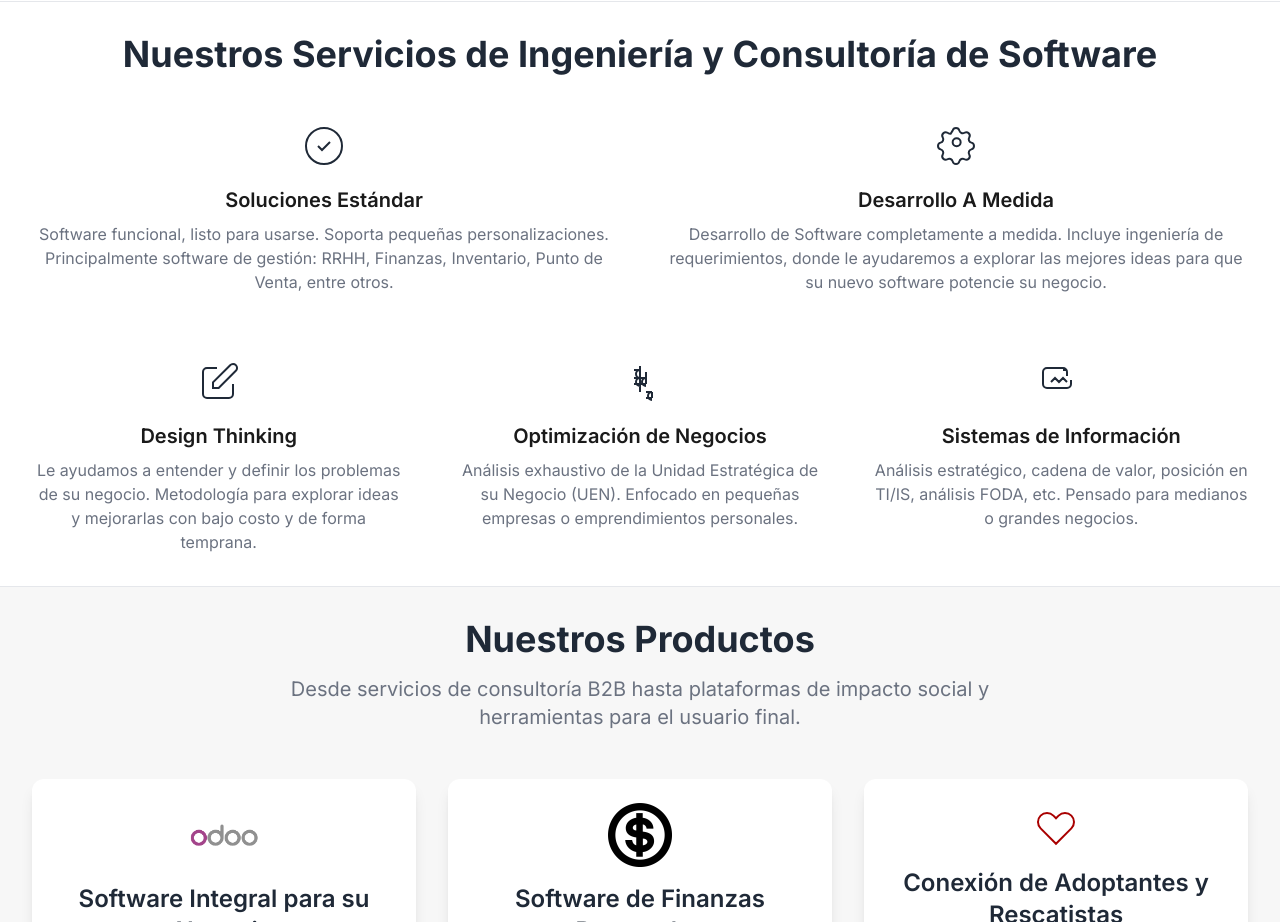
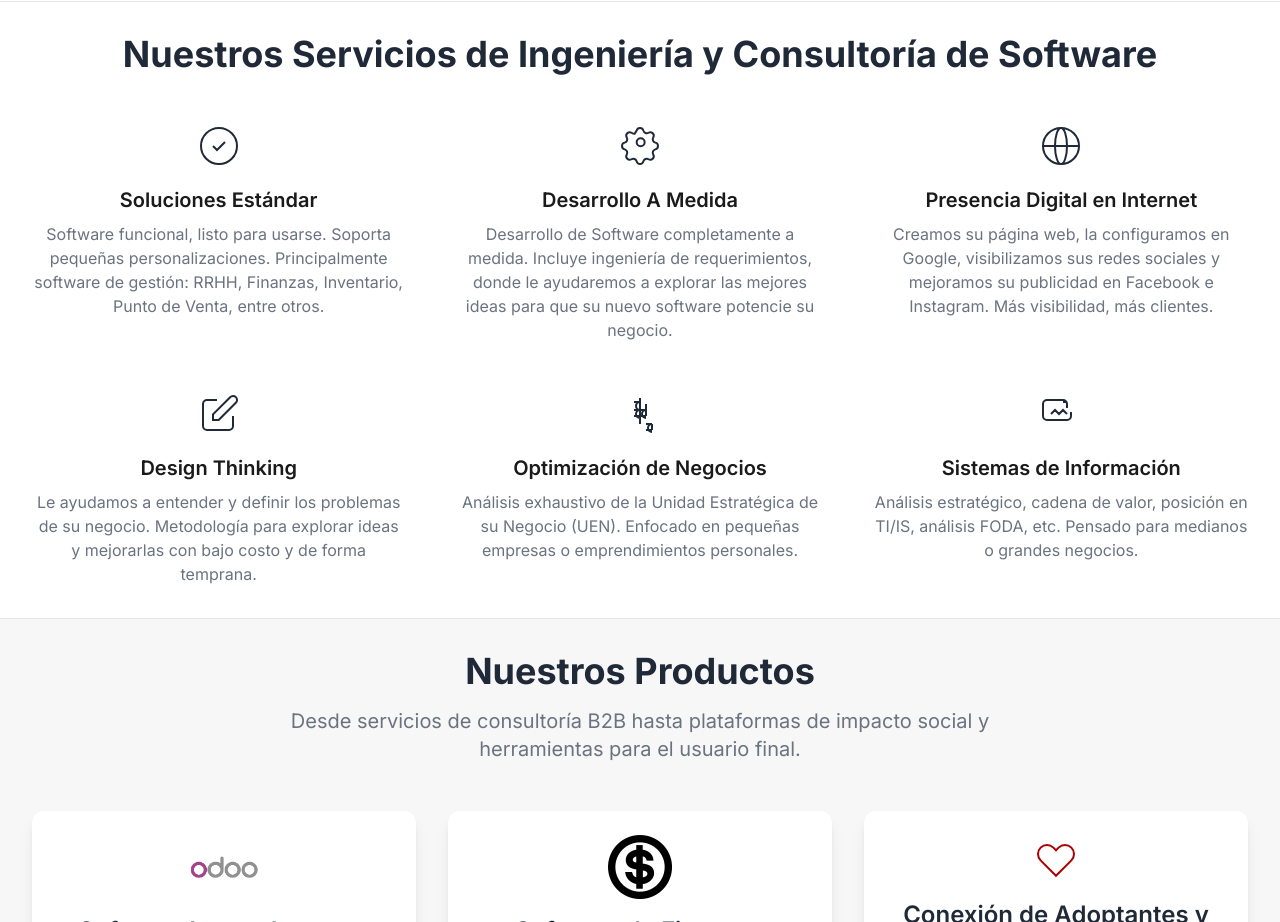
Before and after one commit to alvaroscelza/SkollARS, a React (Create React App) app: page / in a window 1280 px wide. Shown: the part 1320-2242 px from the top of the page. Built offline with nearby package versions, Linux system fonts and the light colour scheme; no server answers.

Commit message:
added service "Presencia Digital en Internet"

```diff
--- a/public/index.html
+++ b/public/index.html
@@ -7,8 +7,8 @@
         <link rel="shortcut icon" type="image/x-icon" href="%PUBLIC_URL%/favicon.ico" />
         <meta name="viewport" content="width=device-width, initial-scale=1" />
         <meta name="theme-color" content="#000000" />
-        <meta name="description" content="SkollARS ofrece desarrollo de software a medida, páginas web, sitios web, soluciones empresariales, consultoría tecnológica y software de gestión. Innovación tecnológica para tu negocio." />
-        <meta name="keywords" content="página web, sitio web, página web para mi empresa, hacer página web, crear página web, desarrollo de páginas web, desarrollo de sitios web, página web para pymes, sitio web para empresas, software a medida, desarrollo de software, consultoría tecnológica, gestión empresarial, software de inventario, punto de venta, CRM, finanzas personales, adopción de mascotas, Odoo, Uruguay" />
+        <meta name="description" content="SkollARS ofrece desarrollo de software a medida, páginas web, sitios web, presencia digital en internet (Google Business Profile, redes sociales, SEO, publicidad), soluciones empresariales, consultoría tecnológica y software de gestión. Innovación tecnológica para tu negocio." />
+        <meta name="keywords" content="página web, sitio web, página web para mi empresa, hacer página web, crear página web, desarrollo de páginas web, desarrollo de sitios web, página web para pymes, sitio web para empresas, Google Business Profile, presencia digital, redes sociales para empresas, publicidad digital, SEO, software a medida, desarrollo de software, consultoría tecnológica, gestión empresarial, software de inventario, punto de venta, CRM, finanzas personales, adopción de mascotas, Odoo, Uruguay" />
         <link rel="apple-touch-icon" href="%PUBLIC_URL%/img/logo.png" />
         <!--
       manifest.json provides metadata used when your web app is installed on a
--- a/src/components/SEO.js
+++ b/src/components/SEO.js
@@ -5,7 +5,7 @@ const SEO = ({ title, description, keywords, canonical, ogImage, type = 'website
     const fullTitle = title ? `${title} | SkollARS` : 'SkollARS - Innovación y Soluciones Tecnológicas';
     const defaultDescription = 'SkollARS ofrece desarrollo de software a medida, páginas web, sitios web, soluciones empresariales, consultoría tecnológica y software de gestión. Innovación tecnológica para tu negocio.';
     const finalDescription = description || defaultDescription;
-    const defaultKeywords = 'página web, sitio web, página web para mi empresa, hacer página web, crear página web, desarrollo de páginas web, desarrollo de sitios web, página web para pymes, sitio web para empresas, software a medida, desarrollo de software, consultoría tecnológica, gestión empresarial, software de inventario, punto de venta, CRM, finanzas personales, adopción de mascotas, Odoo, Uruguay';
+    const defaultKeywords = 'página web, sitio web, página web para mi empresa, hacer página web, crear página web, desarrollo de páginas web, desarrollo de sitios web, página web para pymes, sitio web para empresas, Google Business Profile, presencia digital, redes sociales para empresas, publicidad digital, SEO, software a medida, desarrollo de software, consultoría tecnológica, gestión empresarial, software de inventario, punto de venta, CRM, finanzas personales, adopción de mascotas, Odoo, Uruguay';
     const finalKeywords = keywords || defaultKeywords;
     const canonicalUrl = canonical ? `${siteUrl}${canonical}` : siteUrl;
     const ogImageUrl = ogImage ? `${siteUrl}${ogImage}` : `${siteUrl}/img/logo.png`;
--- a/src/pages/Home.js
+++ b/src/pages/Home.js
@@ -16,10 +16,12 @@ const Home = () => {
             icon: '<svg fill="none" stroke="currentColor" viewBox="0 0 24 24" xmlns="http://www.w3.org/2000/svg"><path strokeLinecap="round" strokeLinejoin="round" strokeWidth="2" d="M10.325 4.317c.426-1.756 2.924-1.756 3.35 0a1.724 1.724 0 002.573 1.066c1.543-.94 3.31.826 2.37 2.37a1.724 1.724 0 001.065 2.572c1.756.426 1.756 2.924 0 3.35a1.724 1.724 0 00-1.066 2.573c.94 1.543-.826 3.31-2.37 2.37a1.724 1.724 0 00-2.572 1.065c-.426 1.756-2.924 1.756-3.35 0a1.724 1.724 0 00-2.573-1.066c-1.543.94-3.31-.826-2.37-2.37a1.724 1.724 0 00-1.065-2.572c-1.756-.426-1.756-2.924 0-3.35a1.724 1.724 0 001.066-2.573c-.94-1.543.826-3.31 2.37-2.37.526.321 1.066.52 1.577.52h.001zm-.001 5.82a2 2 0 104 0 2 2 0 00-4 0z"></path></svg>',
             title: "Desarrollo A Medida",
             description: "Desarrollo de Software completamente a medida. Incluye ingeniería de requerimientos, donde le ayudaremos a explorar las mejores ideas para que su nuevo software potencie su negocio."
-        }
-    ];
-
-    const consultingServices = [
+        },
+        {
+            icon: '<svg fill="none" stroke="currentColor" viewBox="0 0 24 24" xmlns="http://www.w3.org/2000/svg"><path strokeLinecap="round" strokeLinejoin="round" strokeWidth="2" d="M21 12a9 9 0 01-9 9m9-9a9 9 0 00-9-9m9 9H3m9 9a9 9 0 01-9-9m9 9c1.657 0 3-4.03 3-9s-1.343-9-3-9m0 18c-1.657 0-3-4.03-3-9s1.343-9 3-9m-9 9a9 9 0 019-9"></path></svg>',
+            title: "Presencia Digital en Internet",
+            description: "Creamos su página web, la configuramos en Google, visibilizamos sus redes sociales y mejoramos su publicidad en Facebook e Instagram. Más visibilidad, más clientes."
+        },
         {
             icon: '<svg fill="none" stroke="currentColor" viewBox="0 0 24 24" xmlns="http://www.w3.org/2000/svg"><path strokeLinecap="round" strokeLinejoin="round" strokeWidth="2" d="M11 5H6a2 2 0 00-2 2v11a2 2 0 002 2h11a2 2 0 002-2v-5m-1.414-9.414a2 2 0 112.828 2.828L11.828 15H9v-2.828l8.586-8.586z"></path></svg>',
             title: "Design Thinking",
@@ -41,8 +43,8 @@ const Home = () => {
         <>
             <SEO
                 title="Innovación y Soluciones Tecnológicas"
-                description="SkollARS ofrece desarrollo de software a medida, páginas web, sitios web, soluciones estándar de gestión empresarial (RRHH, Finanzas, Inventario, POS), consultoría tecnológica (Design Thinking, Optimización de Negocios) y software de impacto social. Innovación tecnológica para tu negocio en Uruguay."
-                keywords="página web, sitio web, página web para mi empresa, hacer página web, crear página web, desarrollo de páginas web, desarrollo de sitios web, página web para pymes, sitio web para empresas, desarrollo de software, software a medida, gestión empresarial, software de inventario, punto de venta, CRM, consultoría tecnológica, design thinking, optimización de negocios, sistemas de información, Uruguay"
+                description="SkollARS ofrece desarrollo de software a medida, páginas web, sitios web, presencia digital en internet (Google Business Profile, redes sociales, SEO, publicidad), soluciones estándar de gestión empresarial (RRHH, Finanzas, Inventario, POS), consultoría tecnológica (Design Thinking, Optimización de Negocios) y software de impacto social. Innovación tecnológica para tu negocio en Uruguay."
+                keywords="página web, sitio web, página web para mi empresa, hacer página web, crear página web, desarrollo de páginas web, desarrollo de sitios web, página web para pymes, sitio web para empresas, Google Business Profile, presencia digital, redes sociales para empresas, publicidad digital, SEO, desarrollo de software, software a medida, gestión empresarial, software de inventario, punto de venta, CRM, consultoría tecnológica, design thinking, optimización de negocios, sistemas de información, Uruguay"
                 canonical="/"
             />
             <main id="home" className="bg-white">
@@ -60,13 +62,8 @@ const Home = () => {
             <Section id="servicios" backgroundColor="white">
                 <div className="max-w-7xl mx-auto px-4 sm:px-6 lg:px-8">
                     <h2 className="text-4xl font-bold text-gray-800 mb-12 text-center">Nuestros Servicios de Ingeniería y Consultoría de Software</h2>
-                    <div className="grid grid-cols-1 md:grid-cols-2 gap-12 text-center mb-16">
+                    <div className="grid grid-cols-1 md:grid-cols-3 gap-12 text-center">
                         {services.map((service, index) => (
-                            <ServiceCard key={index} icon={service.icon} title={service.title} description={service.description} />
-                        ))}
-                    </div>
-                    <div className="grid grid-cols-1 md:grid-cols-3 gap-12 text-center">
-                        {consultingServices.map((service, index) => (
                             <ServiceCard key={index} icon={service.icon} title={service.title} description={service.description} />
                         ))}
                     </div>
```
